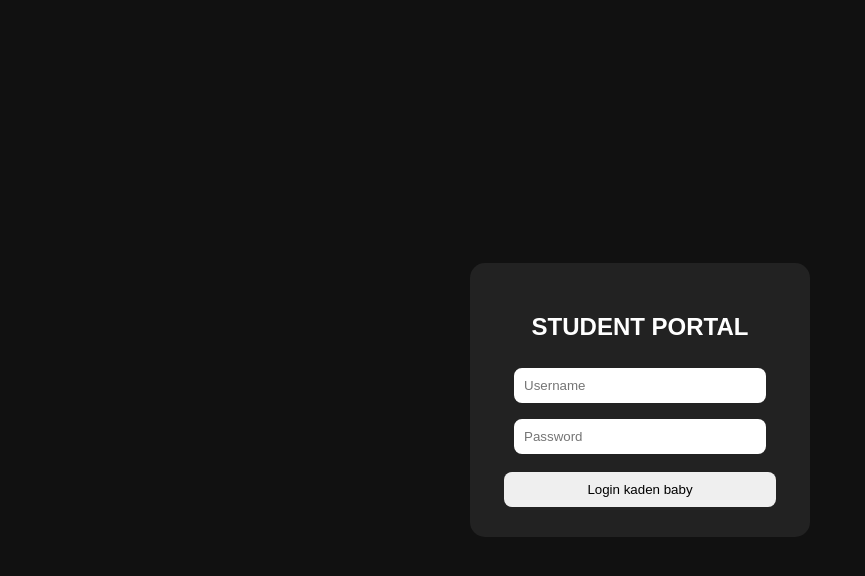
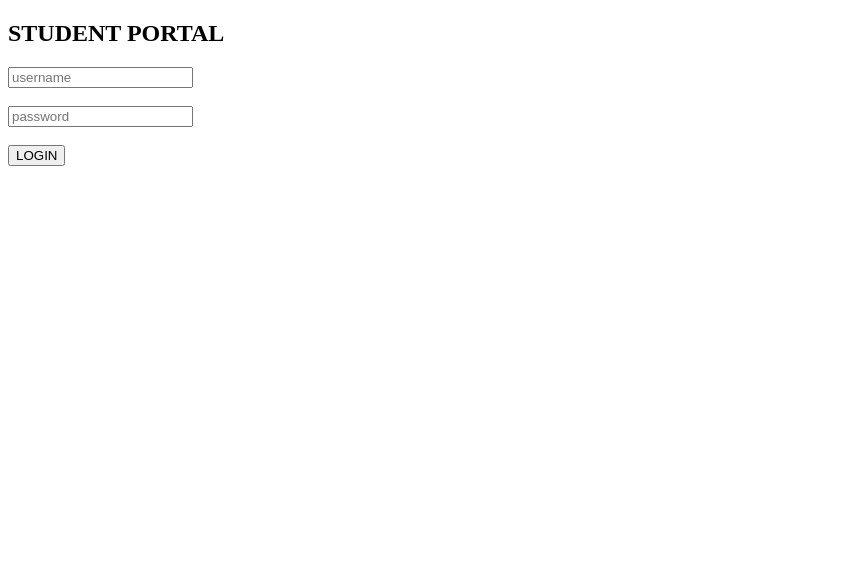
Before and after one commit to ayunanbingbong36-B/STUDENT-PORTAL-1, a plain HTML site: page index.html in a window 1280 px wide. Shown: the whole page, without its empty margins (0-865 px from the left). Drawn offline with Linux system fonts and the light colour scheme.

Commit message:
Update index.html

```diff
--- a/index.html
+++ b/index.html
@@ -1,73 +1,24 @@
-<!DOCTYPYE html>
+<!DOCTYPE html>
 <html>
   <head>
       <title>Student Portal</title>
-
-    <style>
-        body  {
-            background: #111;
-            color: white;
-            font-family: Arial;
-            display: flex;
-            justify-content: center;
-            align-items: center;
-            height: 100vh;
-            margin: 0;
-        }
-
-         .login-box {
-             background: #222;
-             padding: 30px;
-             width: 280px;
-             border-radius: 15px;
-             text-align: center;
-         }
-
-          input {
-             width: 90%;
-             padding: 10px;
-             margin: 8px 0;
-             border: none;
-             border-radius: 8px;
-             box-sizing: border-box;
-          }
-
-           button {
-             width: 97%;
-             padding: 10px;
-             margin-top: 10px;
-             border: none;
-             border-radius: 8px;
-             cursor: pointer;
-           }
-    </style>
   </head>
 
   <body>
 
-    <div class="login-box">
+    <h2>STUDENT PORTAL</h2>
 
-        <h2>STUDENT PORTAL</h2>
+    <input type="text"  id="username" placeholder="username">
+    <br><br>
+    <input type="text"  id="password" placeholder="password">
+<br><br>
 
-        <input type="text"  id="username" placeholder="Username">
-
-       <input type="password"  id=="password" placeholder="Password">
-
-        <button onclick="login()">Login kaden baby</button>
-    </div>
+    <button onclick="test()">LOGIN</button>
 
     <script>
-       function login() {
-
-         let username = document.getElementById("username").value;
-         let password = document.getElementById("password").value;
-
-         if (username === "Bainess" && password === "1234") {
-           window.location.href = "dashboard.html";
-         } else {
-           alert("  Wrong username or password ");
-        }
-       }
+      function test() {
+        alert("JAVASCRIPT IS WORKING");
+      }
     </script>
   </body>
 </html>
```
